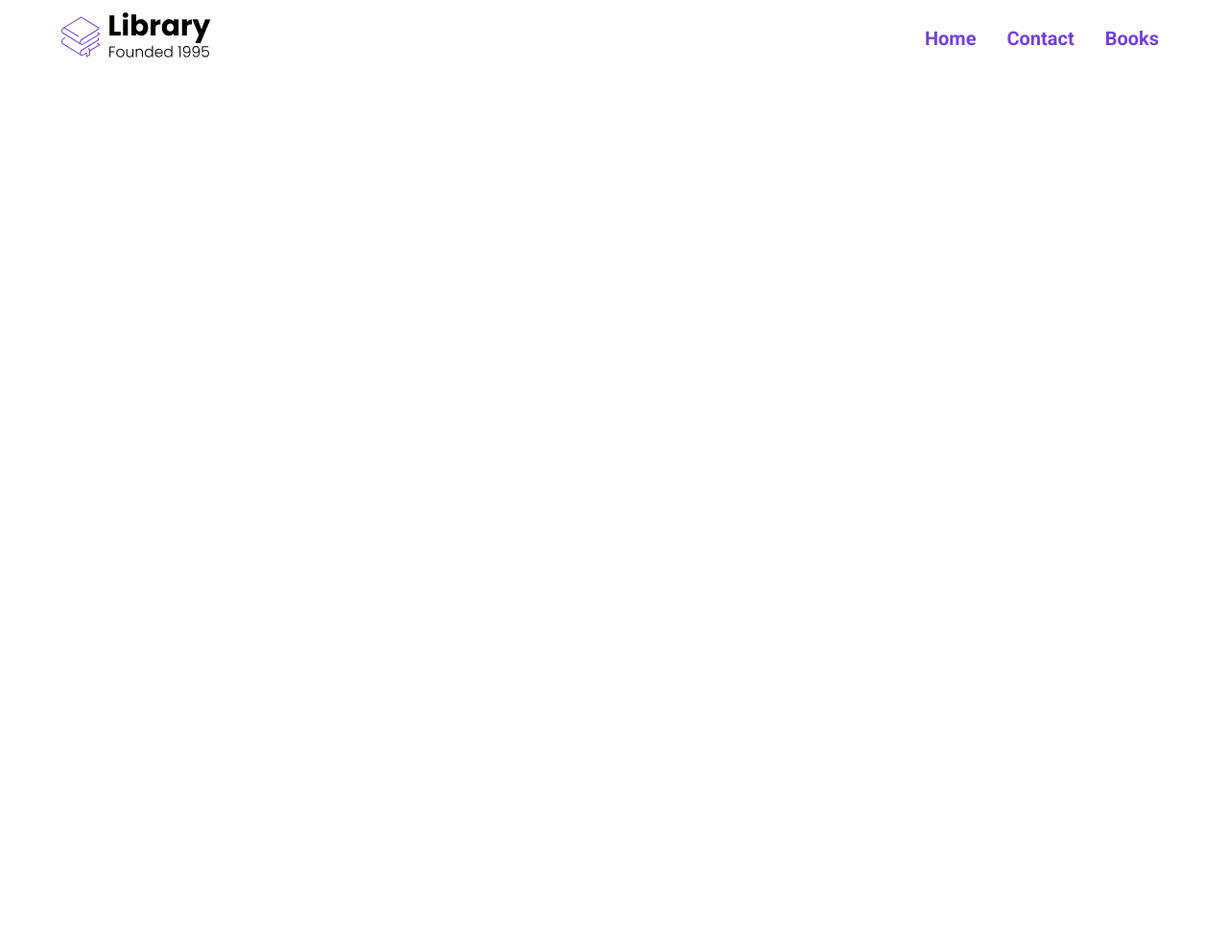
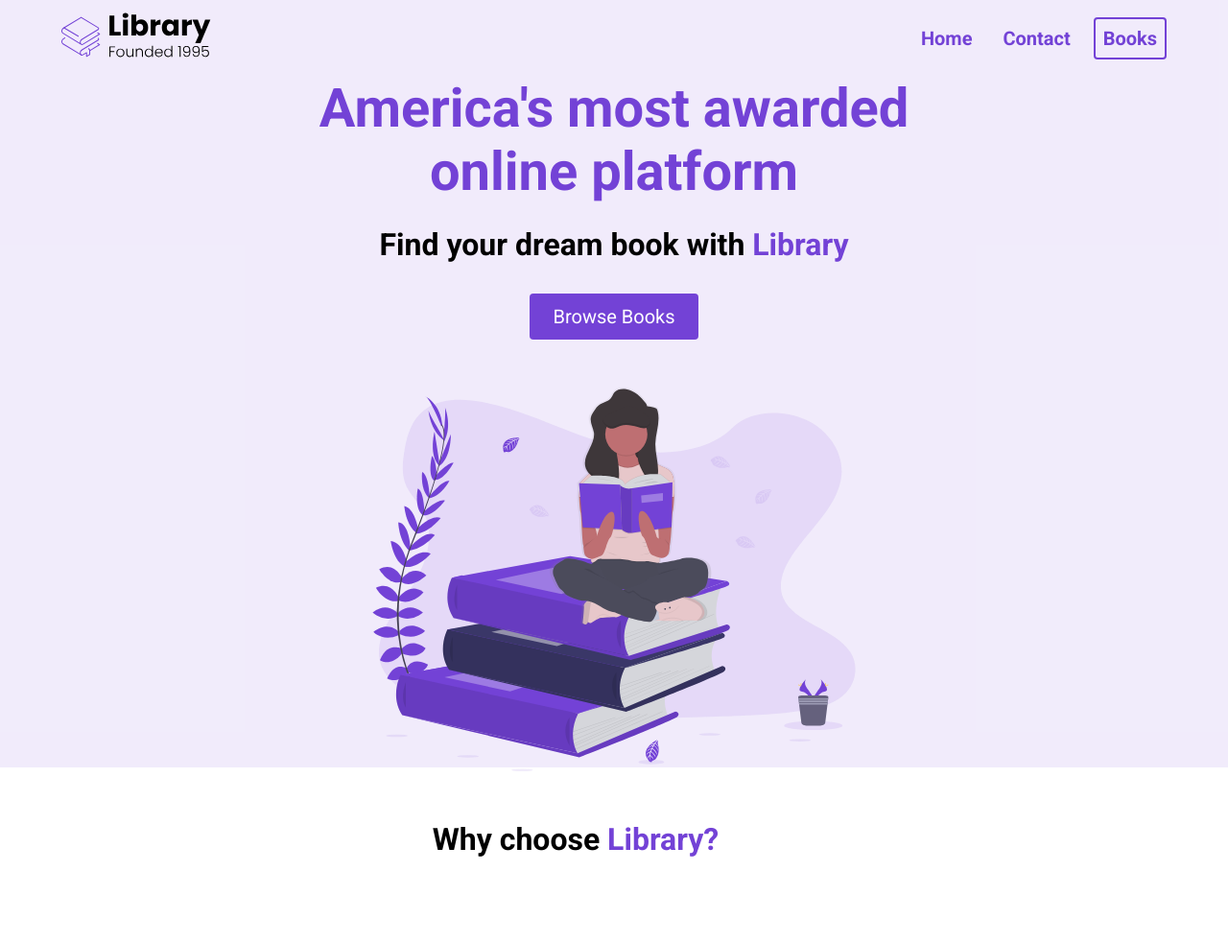
Before and after one commit to Paquito81/FES-library-e-com-store-, a plain HTML site: page index.html in a window 1280 px wide. Shown: the whole page at 96% size. Before the commit the page ends 800 px from the top, so only its background shows below. Drawn offline with Linux system fonts and the light colour scheme.

Commit message:
navigation

```diff
--- a/index.html
+++ b/index.html
@@ -6,17 +6,72 @@
     <meta name="viewport" content="width=device-width, initial-scale=1.0" />
     <link rel="stylesheet" href="style.css" />
     <title>Library</title>
+    <script src="https://kit.fontawesome.com/c8e4d183c2.js" crossorigin="anonymous"></script>
   </head>
   <body>
+    <section class="landing">
       <nav>
         <div class="nav__container">
           <img class="logo" src="./img/Library.svg" alt="" />
           <ul class="nav__links">
             <li><a href="#" class="nav__link">Home</a></li>
             <li><a href="#" class="nav__link">Contact</a></li>
-          <li><a href="#" class="nav__link">Books</a></li>
+            <li><a href="#" class="nav__link nav__link--primary">Books</a></li>
           </ul>
         </div>
       </nav>
+      <header>
+       <div class="header__container">
+           <div class="header__description">
+               <h1>America's most awarded online platform</h1>
+               <h2>Find your dream book with <span class="purple">Library</span></h2>
+               <button class="btn">Browse Books</button>
+            </div>
+            <figure class="header__img--wrapper">
+                <img src="./img/Undraw_Books.svg" alt="">
+            </figure>
+       </div>
+      </header>
+    </section>
+    <main>
+        <section id="highlights">
+            <div class="container">
+                <div class="row">
+                    <h2 class="section__title">
+                        Why choose <span class="purple">Library?</span>
+                    </h2>
+                    <div class="highlight__wrapper">
+                        <div class="highlight">
+                            <div class="highlight__img">
+
+                            </div>
+                        </div>
+                    </div>
+
+                </div>
+            </div>
+        </section>
+        <!-- <section id="features">
+            <div class="container">
+                <div class="row">
+
+                </div>
+            </div>
+        </section>
+        <section id="recent">
+            <div class="container">
+                <div class="row">
+
+                </div>
+            </div>
+        </section>
+        <section id="highlights">
+            <div class="container">
+                <div class="row">
+
+                </div>
+            </div>
+        </section> -->
+    </main>
   </body>
 </html>
--- a/style.css
+++ b/style.css
@@ -12,6 +12,12 @@ nav {
   display: flex;
 }
 
+img {
+  width: 100%;
+  height: 100%;
+  max-height: 50vh;
+}
+
 .nav__container {
   width: 100%;
   max-width: 1200px;
@@ -20,6 +26,10 @@ nav {
   justify-content: space-between;
   align-items: center;
   margin: 0 auto;
+}
+
+.purple {
+  color: #7342d6;
 }
 
 .logo {
@@ -42,3 +52,90 @@ li {
   font-weight: bold;
   padding: 8px;
 }
+
+.nav__link:hover {
+  text-decoration: underline;
+}
+
+.nav__link--primary {
+  border: 2px solid #7342d6;
+  border-radius: 4px;
+}
+
+.nav__link--primary:hover {
+  text-decoration: none;
+}
+
+.landing {
+  background-color: rgba(115, 66, 214, 0.1);
+}
+
+header {
+  height: calc(100vh - 80px);
+}
+
+.header__container {
+  width: 100%;
+  max-width: 720px;
+  margin: 0 auto;
+  height: 100%;
+  display: flex;
+  flex-direction: column;
+  justify-content: space-between;
+}
+
+.header__description {
+  display: flex;
+  flex-direction: column;
+  align-items: center;
+}
+
+h1 {
+  font-size: 56px;
+  color: #7342d6;
+  margin-bottom: 24px;
+  text-align: center;
+}
+
+h2 {
+  font-size: 32px;
+  margin-bottom: 32px;
+  text-align: center;
+}
+
+button {
+  cursor: pointer;
+}
+
+button:active {
+  transform: translateY(1px);
+}
+
+.btn {
+  background-color: #7342d6;
+  color: white;
+  padding: 12px 24px;
+  font-size: 20px;
+  border-radius: 4px;
+  border: none;
+}
+
+.header__img--wrapper {
+  padding: 50px;
+}
+
+.container {
+  padding: 56px 0;
+}
+
+.row {
+  width: 100%;
+  max-width: 1200px;
+}
+
+
+/*
+
+HIGHLIGHTS
+
+*/
```
Lines whose indentation alone changed are shown as unchanged.
